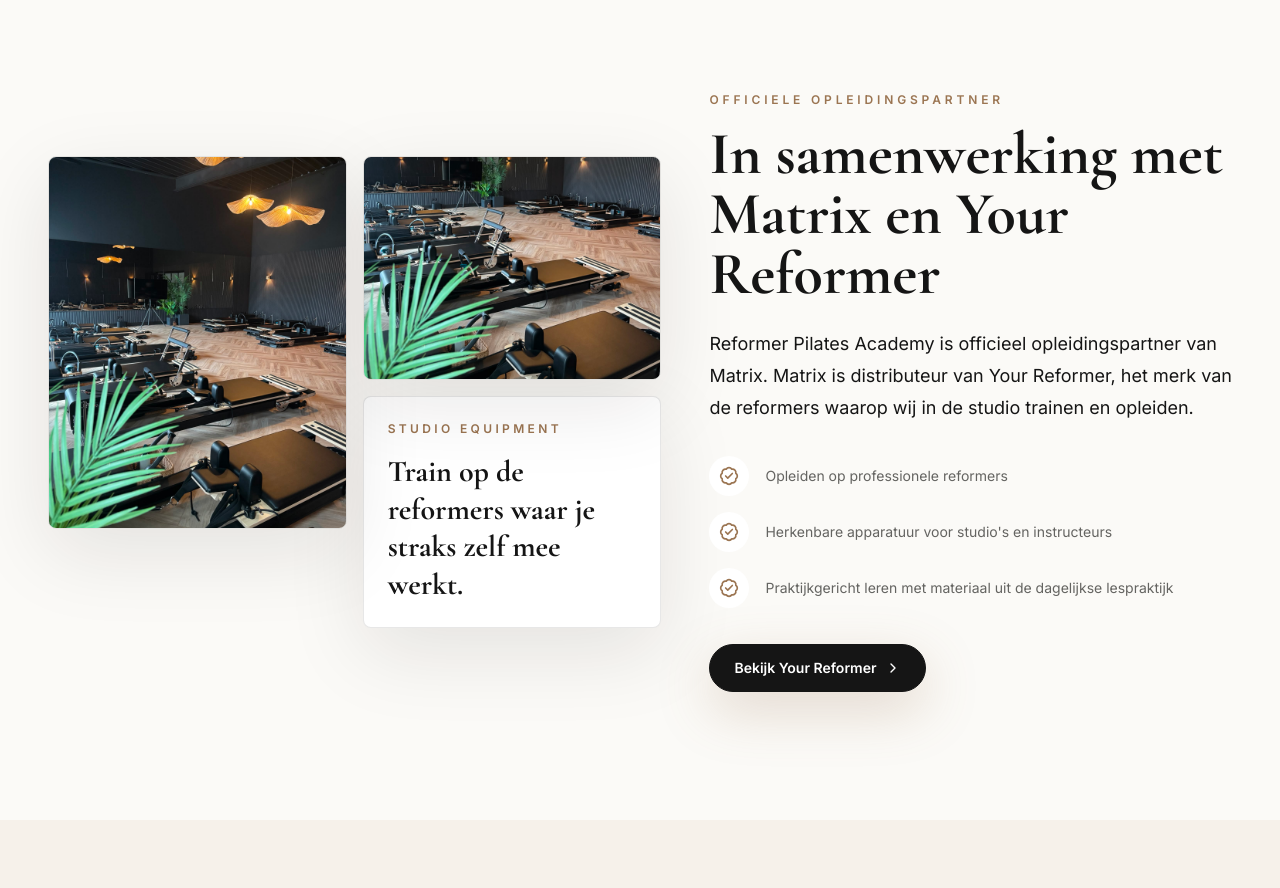
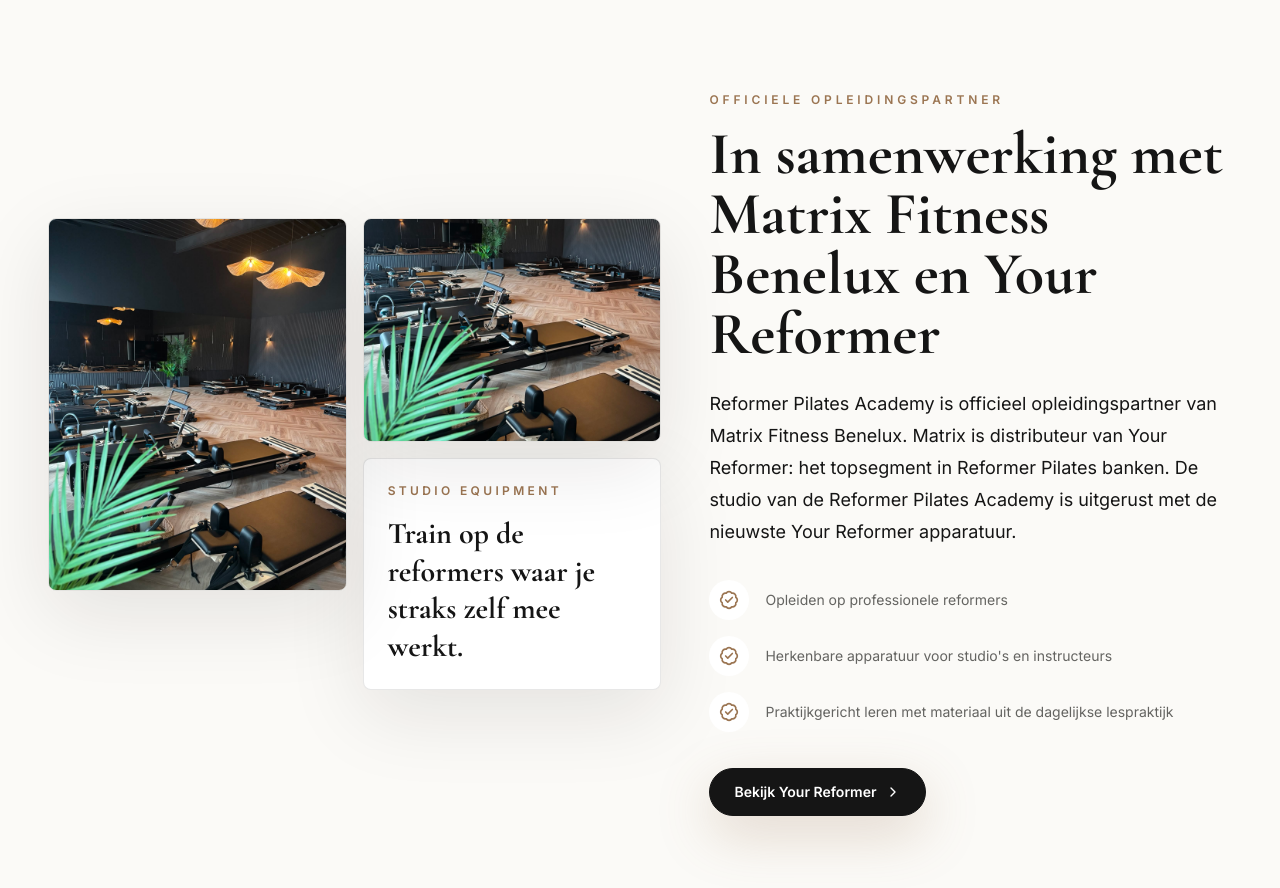
Before and after one commit to jochemsebastiaanvankuijk-rgb/dutch-reformer-academy, a Next.js app: page / in a window 1280 px wide. Shown: the part 6040-6928 px from the top of the page. Built offline with nearby package versions, Linux system fonts and the light colour scheme.

Commit message:
Update Matrix partner copy

```diff
--- a/components/LandingPage.tsx
+++ b/components/LandingPage.tsx
@@ -705,12 +705,14 @@
           >
             <p className="eyebrow mb-4">Officiele opleidingspartner</p>
             <h2 className="font-display text-4xl font-bold leading-tight text-ink sm:text-6xl">
-              In samenwerking met Matrix en Your Reformer
+              In samenwerking met Matrix Fitness Benelux en Your Reformer
             </h2>
             <p className="mt-6 text-lg leading-8 text-graphite/72">
               Reformer Pilates Academy is officieel opleidingspartner van
-              Matrix. Matrix is distributeur van Your Reformer, het merk van de
-              reformers waarop wij in de studio trainen en opleiden.
+              Matrix Fitness Benelux. Matrix is distributeur van Your Reformer:
+              het topsegment in Reformer Pilates banken. De studio van de
+              Reformer Pilates Academy is uitgerust met de nieuwste Your
+              Reformer apparatuur.
             </p>
             <div className="mt-8 grid gap-4">
               {[
```
